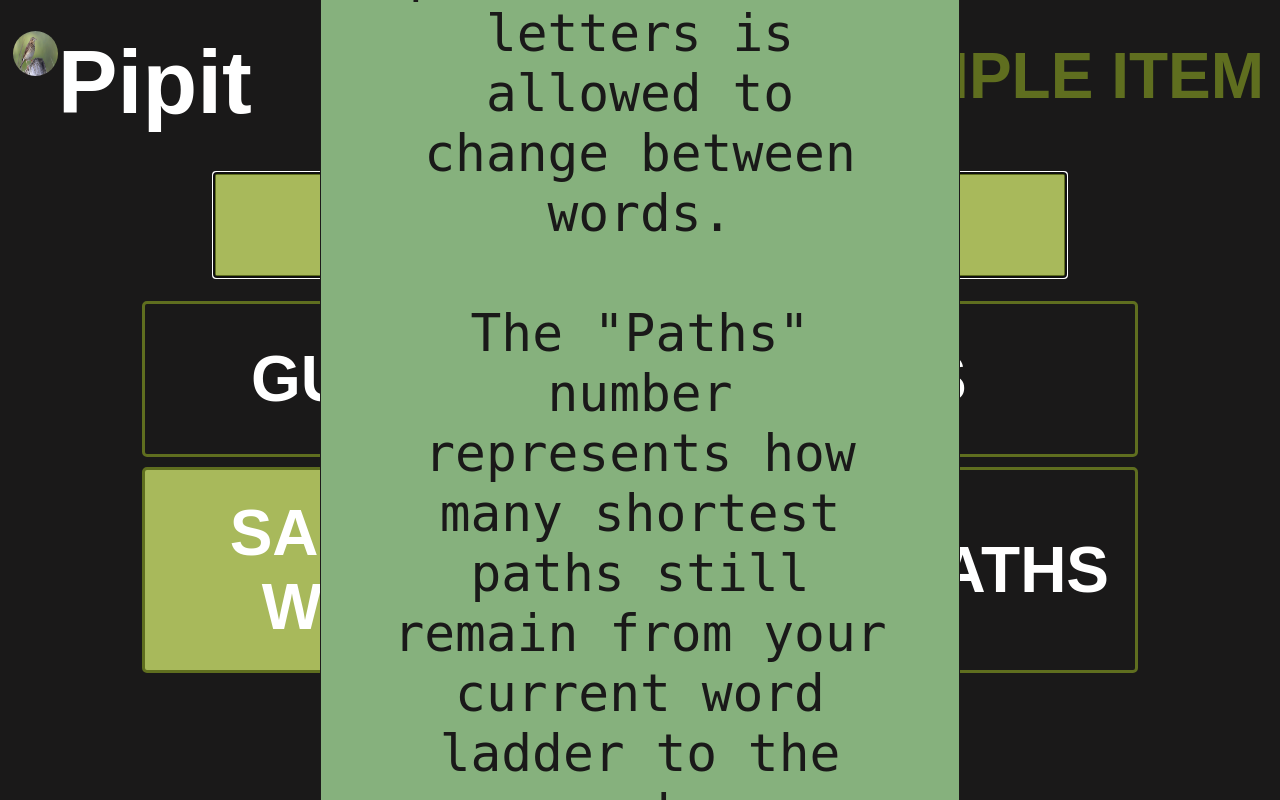
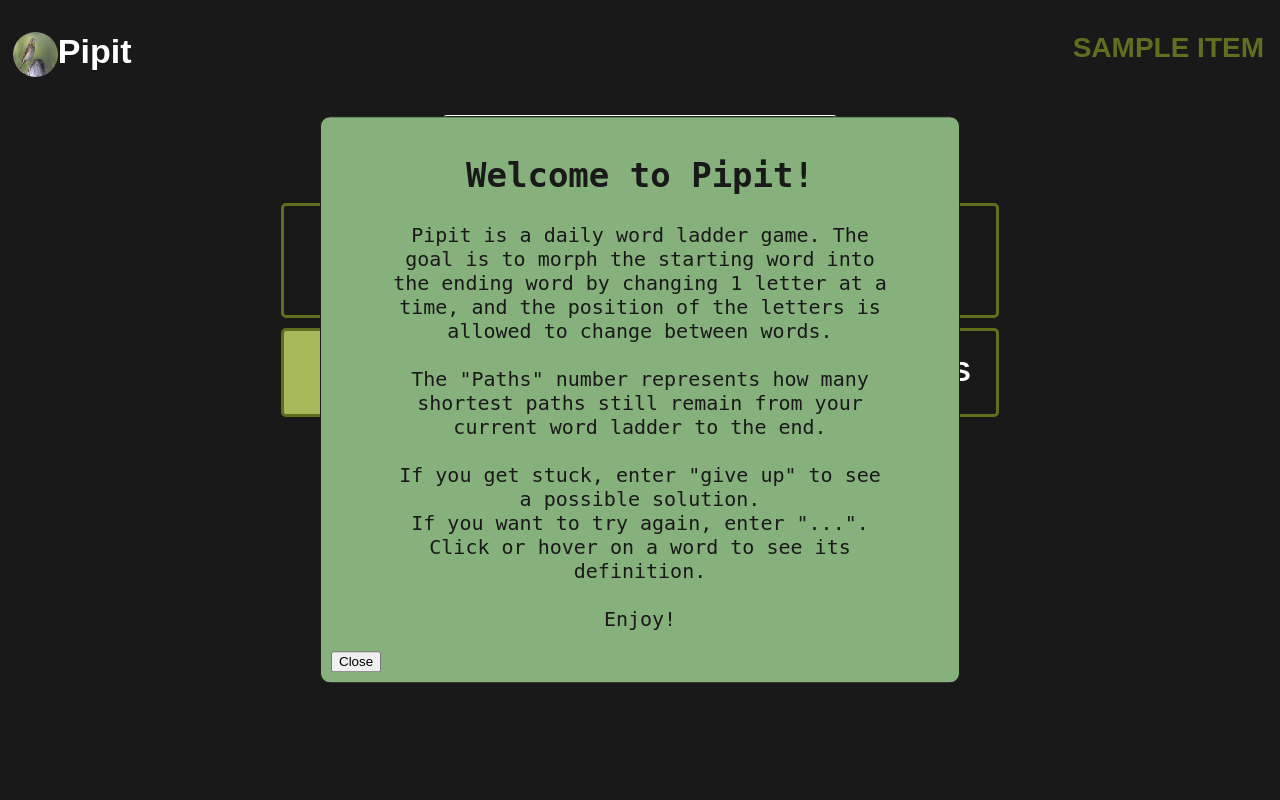
Before and after one commit to rehrehreh/pipit, a Flask app: template templates/index.html in a window 1280 px wide. Run offline with Flask 3, Linux system fonts and the light colour scheme; the template is opened without the code that fills it: most values are stand-ins (such as "Sample title", 1, 10 or a date in 2020); parts of the project's set-up code (start-up, migrations or seed data) failed here and were passed over.

Commit message:
desktop is terrible

```diff
--- a/static/styles.css
+++ b/static/styles.css
@@ -14,6 +14,15 @@
     --font-small: 4vw;
     --font-xsmall: 3vw;
   }
+
+@media only screen and (min-width: 768px) {
+    :root{
+    --font-large: 34px;
+    --font-medium: 28px;
+    --font-small: 20px;
+    --font-xsmall: 18px;
+    }
+}
 
 body {
     background-color: var(--background-color);
@@ -247,7 +256,7 @@ nav {
     width: 80%;
     max-height: max-content;
     margin-left: 10%;
-    margin-top: 50vh;
+    margin-top: 45vh;
     margin-right: 10%;
     display: flex;
     opacity: 0.9;
--- a/templates/about.html
+++ b/templates/about.html
@@ -1,5 +1,4 @@
 <!DOCTYPE html>
-<meta name="viewport" content="width=device-width, initial-scale=1.0">
 <html>
 <head>
     <title>Pipit</title>
```
